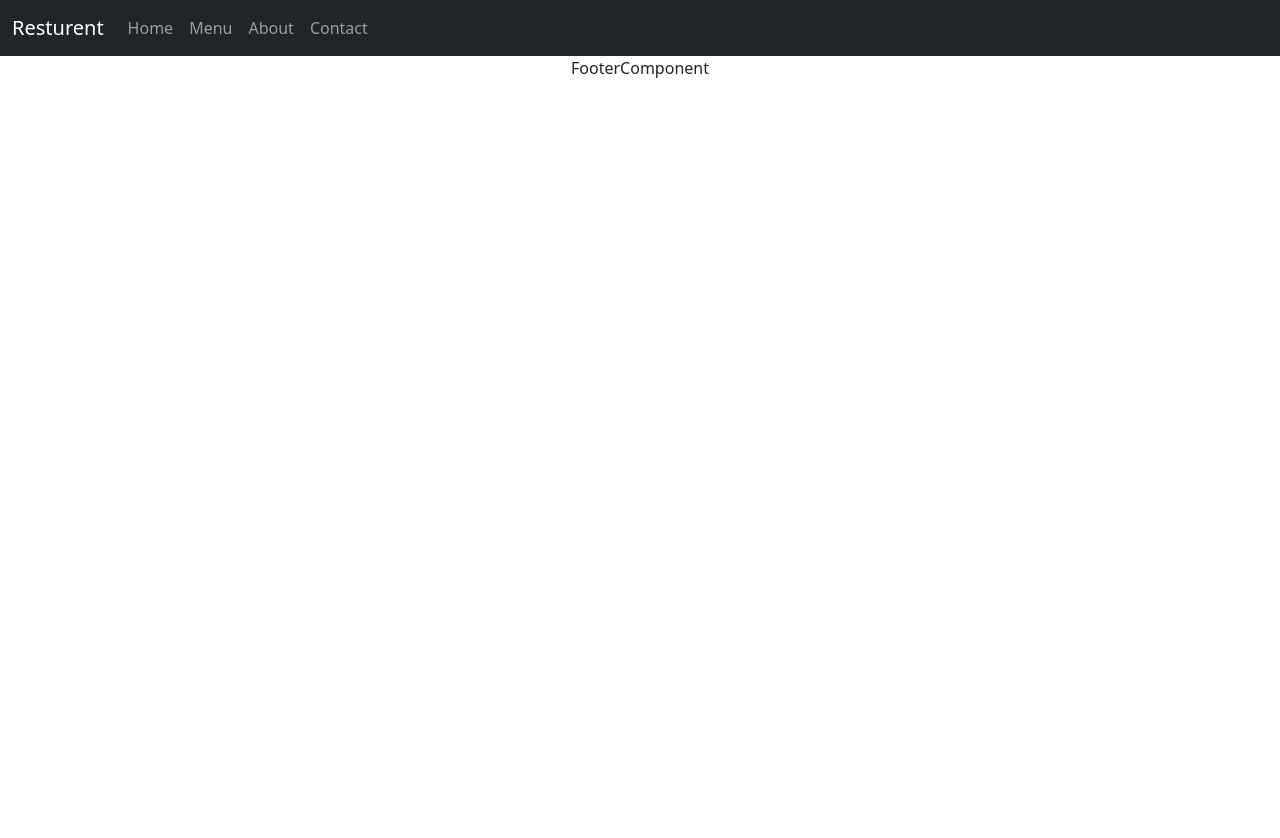
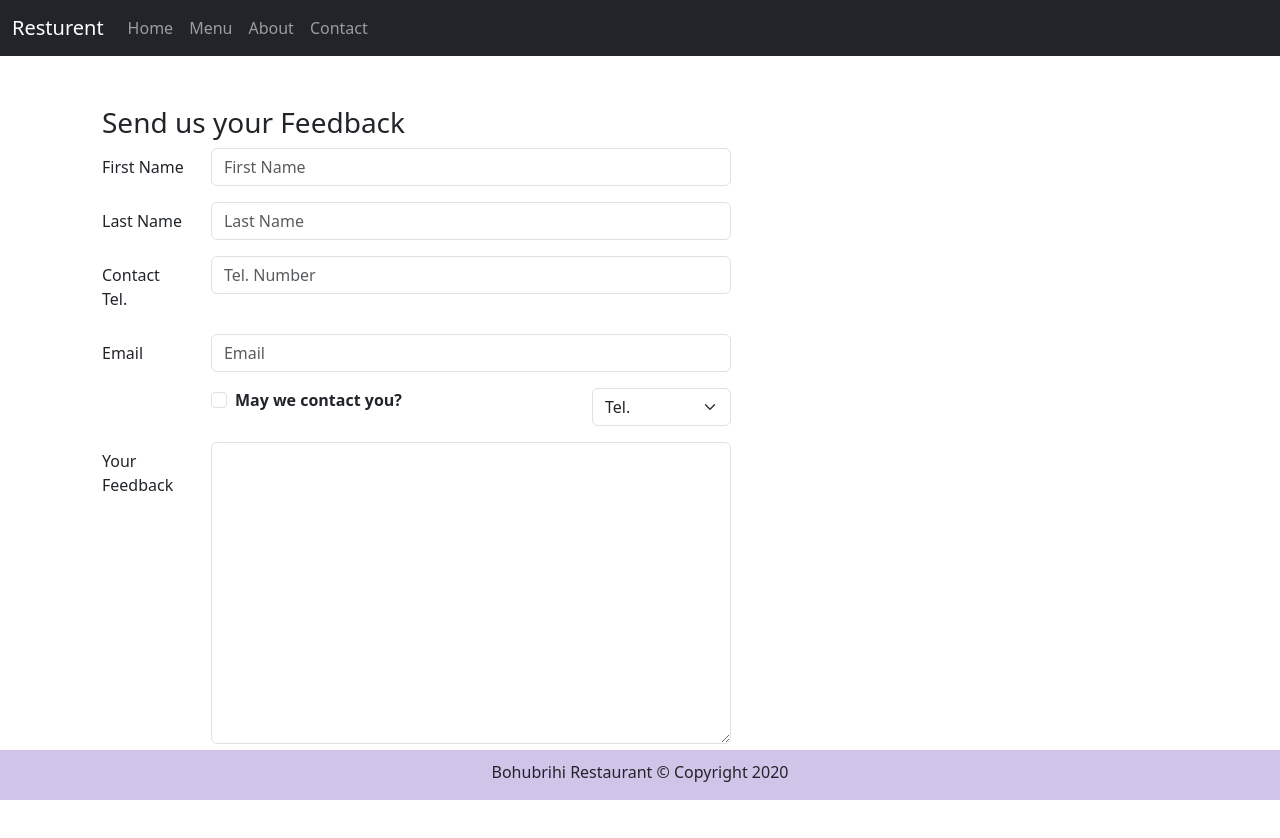
Before and after one commit to Nazmul-Karim-Tanvir/React-for-Frontend-Development-with-Redux, a React (Create React App) app in the folder project-1-resturent-app/resturent-app/: page /contact in a window 1280 px wide. Shown: the top 838 px of the page. Before the commit the page ends 800 px from the top, so only its background shows below. Built offline with nearby package versions, Linux system fonts and the light colour scheme.

Commit message:
4. Footer Component

```diff
--- a/project-1-resturent-app/resturent-app/src/App.css
+++ b/project-1-resturent-app/resturent-app/src/App.css
@@ -1,3 +1,17 @@
 .App {
   text-align: center;
 }
+
+.footer {
+  background-color: #D1C4E9;
+  margin: 0px auto;
+  padding-top: 10px;
+  position: fixed;
+  bottom: 0;
+  width: 100%;
+}
+.row-content {
+  margin: 0px auto;
+  padding: 50px 0px 50px 0px;
+  min-height: 400px;
+}
--- a/project-1-resturent-app/resturent-app/src/componenets/body/Contact.jsx
+++ b/project-1-resturent-app/resturent-app/src/componenets/body/Contact.jsx
@@ -1,13 +1,146 @@
-import React, { Component } from 'react'
+import React, { Component } from 'react';
+import { Button, Form, FormGroup, Label, Input, Col } from 'reactstrap';
 
-export class Contact extends Component {
-  render() {
-    return (
-      <div>
+class Contact extends Component {
+    constructor(props) {
+        super(props);
+        this.state = {
+            firstname: "",
+            lastname: "",
+            telnum: "",
+            email: "",
+            agree: false,
+            contactType: 'Tel.',
+            message: ""
+        }
+        this.handleInputChange = this.handleInputChange.bind(this);
+        this.handleSubmit = this.handleSubmit.bind(this);
+    }
 
-      </div>
-    )
-  }
+    handleInputChange = event => {
+        const value = event.target.type === 'checkbox' ? event.target.checked : event.target.value;
+        const name = event.target.name;
+        this.setState({
+            [name]: value
+        })
+    }
+
+    handleSubmit = event => {
+        console.log(this.state);
+        event.preventDefault();
+    }
+
+    render() {
+        return (
+            <div className="container">
+                <div className="row row-content" style={{ paddingLeft: "20px", textAlign: "left" }}>
+                    <div className="col-12">
+                        <h3>Send us your Feedback</h3>
+                    </div>
+                    <div className="col-12 col-md-7">
+                        <Form onSubmit={this.handleSubmit}>
+                            <FormGroup row>
+                                <Label htmlFor="firstname" md={2}>First Name</Label>
+                                <Col md={10}>
+                                    <Input
+                                        type="text"
+                                        name="firstname"
+                                        placeholder="First Name"
+                                        value={this.state.firstname}
+                                        onChange={this.handleInputChange}
+                                    />
+                                </Col>
+                            </FormGroup>
+                            <FormGroup row>
+                                <Label htmlFor="lastname" md={2}>Last Name</Label>
+                                <Col md={10}>
+                                    <Input
+                                        type="text"
+                                        name="lastname"
+                                        value={this.state.lastname}
+                                        placeholder="Last Name"
+                                        onChange={this.handleInputChange}
+                                    />
+                                </Col>
+                            </FormGroup>
+                            <FormGroup row>
+                                <Label htmlFor="telnum" md={2}>Contact Tel.</Label>
+                                <Col md={10}>
+                                    <Input
+                                        type="tel"
+                                        name="telnum"
+                                        value={this.state.telnum}
+                                        placeholder="Tel. Number"
+                                        onChange={this.handleInputChange}
+                                    />
+                                </Col>
+                            </FormGroup>
+                            <FormGroup row>
+                                <Label htmlFor="email" md={2}>Email</Label>
+                                <Col md={10}>
+                                    <Input
+                                        type="email"
+                                        name="email"
+                                        value={this.state.email}
+                                        placeholder="Email"
+                                        onChange={this.handleInputChange}
+                                    />
+                                </Col>
+                            </FormGroup>
+                            <FormGroup row>
+                                <Col md={{ size: 6, offset: 2 }}>
+                                    <FormGroup check>
+                                        <Label check>
+                                            <Input
+                                                type="checkbox"
+                                                name="agree"
+                                                checked={this.state.agree}
+                                                onChange={this.handleInputChange}
+                                            />
+                                            <strong>May we contact you?
+                                            </strong>
+                                        </Label>
+                                    </FormGroup>
+                                </Col>
+                                <Col md={{ size: 3, offset: 1 }}>
+                                    <Input
+                                        type="select"
+                                        name="contactType"
+                                        value={this.state.contactType}
+                                        onChange={this.handleInputChange}
+                                    >
+                                        <option>Tel.</option>
+                                        <option>Email</option>
+                                    </Input>
+                                </Col>
+                            </FormGroup>
+                            <FormGroup row>
+                                <Label htmlFor="message" md={2}>Your Feedback</Label>
+                                <Col md={10}>
+                                    <Input
+                                        type="textarea"
+                                        name="message"
+                                        value={this.state.message}
+                                        rows="12"
+                                        onChange={this.handleInputChange}
+                                    >
+
+                                    </Input>
+                                </Col>
+                            </FormGroup>
+                            <FormGroup>
+                                <Col md={{ size: 10, offset: 2 }}>
+                                    <Button type="submit" color="primary">
+                                        Send Feedback
+                                    </Button>
+                                </Col>
+                            </FormGroup>
+                        </Form>
+                    </div>
+                </div>
+            </div>
+        );
+    }
 }
 
-export default Contact
+export default Contact;
--- a/project-1-resturent-app/resturent-app/src/componenets/footer/FooterComponent.js
+++ b/project-1-resturent-app/resturent-app/src/componenets/footer/FooterComponent.js
@@ -2,10 +2,16 @@
 
 const FooterComponent = () => {
   return (
-    <div>
-      FooterComponent
+    <div className="footer">
+      <div className="container">
+        <div className="row justify-content-center">
+          <div className="col-auto">
+            <p>Bohubrihi Restaurant &#169; Copyright 2020</p>
+          </div>
+        </div>
+      </div>
     </div>
-  )
+  );
 }
 
 export default FooterComponent
```
